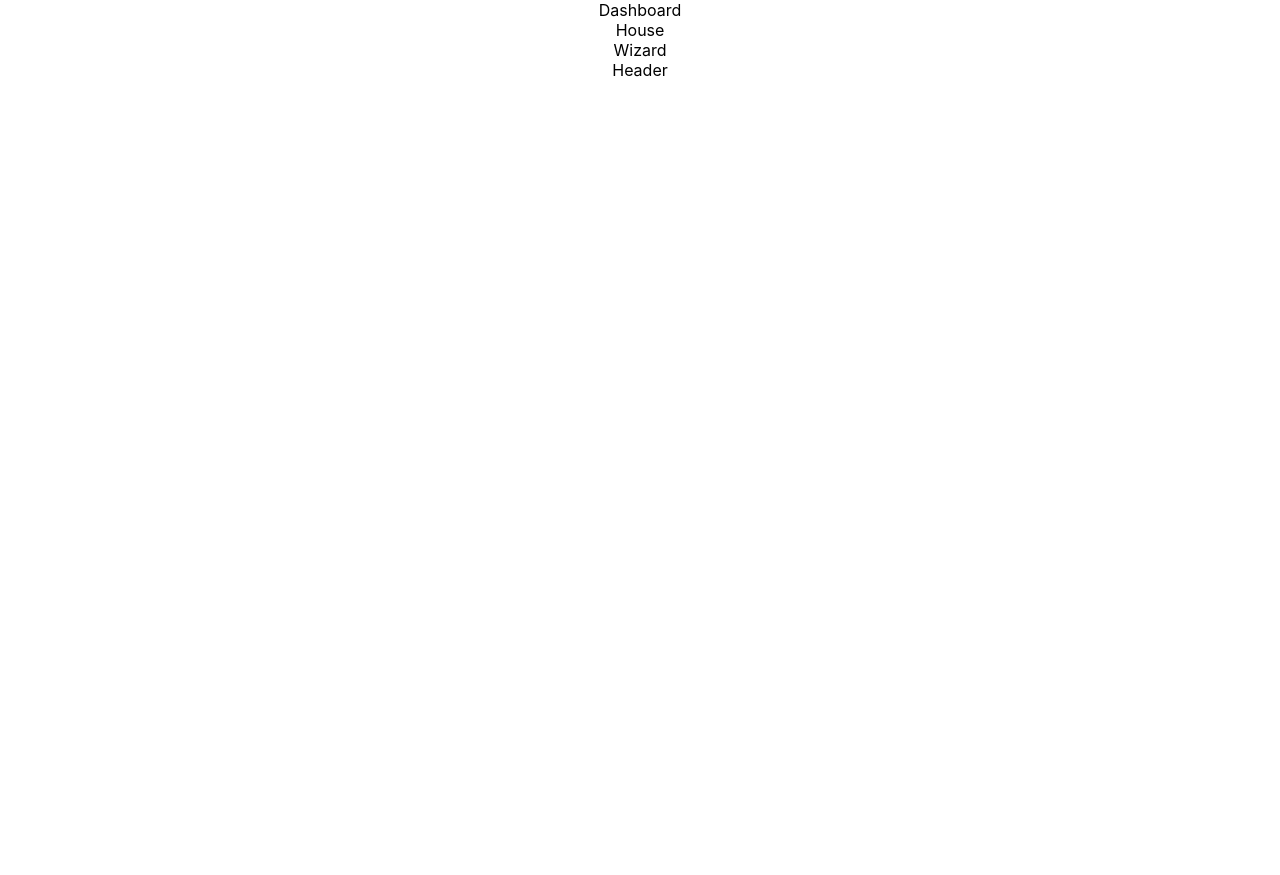
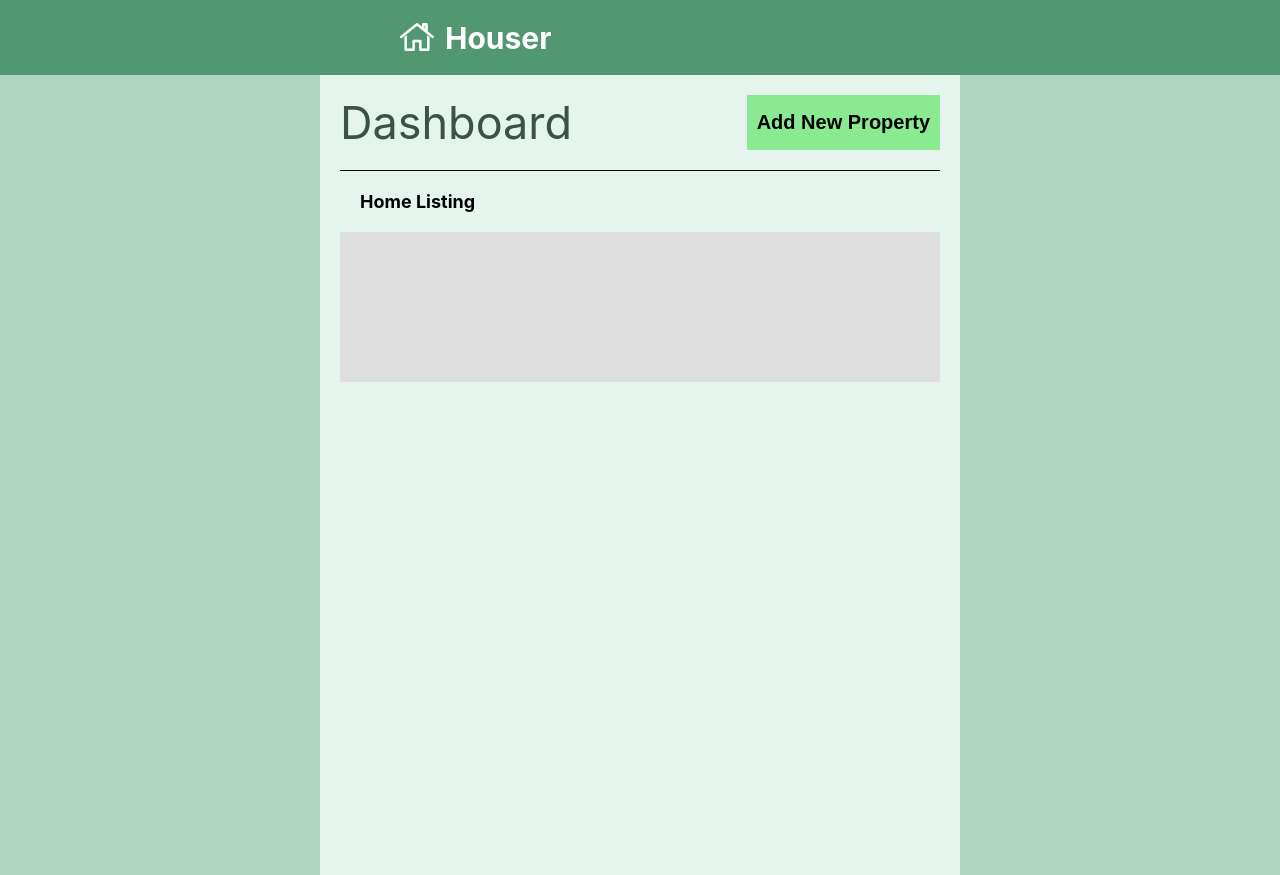
Before and after one commit to divu333/houser, a React (Create React App) app: page / in a window 1280 px wide. Before the commit the page ends 800 px from the top, so only its background shows below. Built offline with nearby package versions, Linux system fonts and the light colour scheme.

Commit message:
layoutt_done

```diff
--- a/src/App.css
+++ b/src/App.css
@@ -1,32 +1,62 @@
 .App {
-  text-align: center;
+  padding-top: 75px;
+  background-color: #afd4c0;
+  width: 100%;
+  min-height: 100vh;
+  display: flex;
+  justify-content: center;
 }
 
-.App-logo {
-  animation: App-logo-spin infinite 20s linear;
-  height: 40vmin;
+.dash {
+  width: 50vw;
+  background-color: #e5f4ec;
+  min-height: 100vh;
+}
+.dashboard {
+  display: flex;
+  justify-content: space-between;
 }
 
-.App-header {
-  background-color: #282c34;
-  min-height: 100vh;
+.dashboard-header {
+  font-size: 45px;
+  font-weight: normal;
+  color: #3b5249;
+  margin: 20px;
+}
+
+.dash_header_button {
+  margin: 20px;
+  background-color: #8aea92;
+  border: none;
+  padding: 10px;
+  font-size: 20px;
+  font-weight: 700;
+}
+
+.dash_container {
+  border-top: 1px solid black;
+  margin: 0 20px 10px 20px;
+}
+
+.dash_conatiner_heading {
+  margin: 20px;
+  font-size: 18px;
+  font-weight: 700;
+}
+
+.house {
+  width: 100%;
+  height: 150px;
+  background-color: #dedede;
+  margin: 20px 0;
+  position: relative;
+}
+
+.house_details {
+  height: 100%;
+  width: 90%;
+  padding: 10px;
   display: flex;
   flex-direction: column;
-  align-items: center;
-  justify-content: center;
-  font-size: calc(10px + 2vmin);
-  color: white;
+  justify-content: space-between;
 }
-
-.App-link {
-  color: #61dafb;
-}
-
-@keyframes App-logo-spin {
-  from {
-    transform: rotate(0deg);
-  }
-  to {
-    transform: rotate(360deg);
-  }
-}
--- a/src/App.js
+++ b/src/App.js
@@ -1,17 +1,26 @@
 import React, { Component } from "react";
-import logo from "./logo.svg";
 import "./App.css";
-import Dashboard from "./components/Dashboard/Dashboard";
-import Wizard from "./components/Wizard/Wizard";
 import Header from "./components/Header/Header";
+import { Link } from "react-router-dom";
+import routes from "./routes";
+import Dashbaord from "./components/Dashboard/Dashboard";
 
 class App extends Component {
   render() {
     return (
       <div className="App">
-        <Dashboard />
-        <Wizard />
         <Header />
+        <div className="dash">
+          <div className="dashboard">
+            <h2 className="dashboard-header">Dashboard</h2>
+            <button className="dash_header_button"> Add New Property</button>
+          </div>
+
+          <div className="dash_container">
+            <h3 className="dash_conatiner_heading">Home Listing</h3>
+            <div className="house" />
+          </div>
+        </div>
       </div>
     );
   }
--- a/src/components/Header/Header.js
+++ b/src/components/Header/Header.js
@@ -1,6 +1,13 @@
 import React from "react";
+import "../Header/header.css";
+import logo from "../Header/houser_logo.png";
 const Header = () => {
-  return <div>Header</div>;
+  return (
+    <div className="header-content">
+      <img src={logo} alt="logo" s />
+      <h1>Houser</h1>
+    </div>
+  );
 };
 
 export default Header;
--- /dev/null
+++ b/src/components/Header/header.css
@@ -0,0 +1,35 @@
+/* .header {
+  padding-top: 75px;
+  background-color: #afd4c0;
+  width: 100%;
+  min-height: 100vh;
+  display: flex;
+  justify-content: center;
+} */
+
+.header-content {
+  overflow: hidden;
+  background-color: #519872;
+  position: fixed;
+  top: 0;
+  width: 100%;
+  height: 75px;
+  color: white;
+
+  z-index: 1;
+}
+
+.header-content h1 {
+  color: #ffffff;
+  left: 445px;
+  font-weight: 700;
+  font-size: 30px;
+  position: absolute;
+  display: block;
+}
+
+.header-content img {
+  top: 23px;
+  position: absolute;
+  left: 400px;
+}
--- a/src/index.js
+++ b/src/index.js
@@ -1,10 +1,16 @@
-import React from 'react';
-import ReactDOM from 'react-dom';
-import './index.css';
-import App from './App';
-import * as serviceWorker from './serviceWorker';
+import React from "react";
+import ReactDOM from "react-dom";
+import { HashRouter } from "react-router-dom";
+import "./index.css";
+import App from "./App";
+import * as serviceWorker from "./serviceWorker";
 
-ReactDOM.render(<App />, document.getElementById('root'));
+ReactDOM.render(
+  <HashRouter>
+    <App />
+  </HashRouter>,
+  document.getElementById("root")
+);
 
 // If you want your app to work offline and load faster, you can change
 // unregister() to register() below. Note this comes with some pitfalls.
--- /dev/null
+++ b/src/routes.js
@@ -0,0 +1,14 @@
+import { Route, Switch } from "react-router-dom";
+import Dashbaord from "./components/Dashboard/Dashboard";
+import Wizard from "./components/Wizard/Wizard";
+import { Component } from "react";
+import React from "react";
+
+export default function routes() {
+  return (
+    <Switch>
+      <Route path="/" Component={Dashbaord} />
+      <Route path="/wizard" Component={Wizard} />
+    </Switch>
+  );
+}
```
Also changed, not shown: src/components/Header/houser_logo.png (added), src/route.js (deleted).
